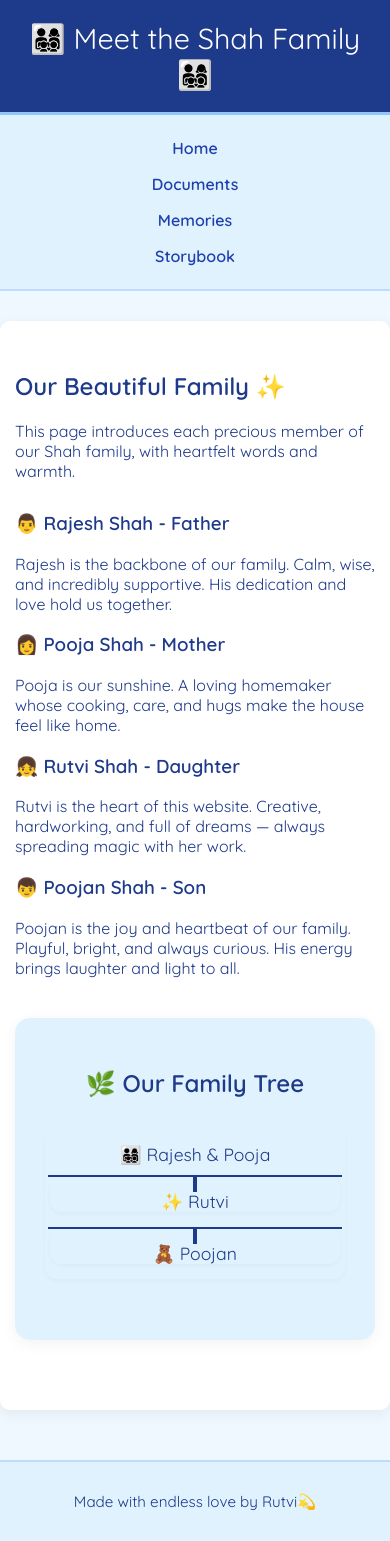
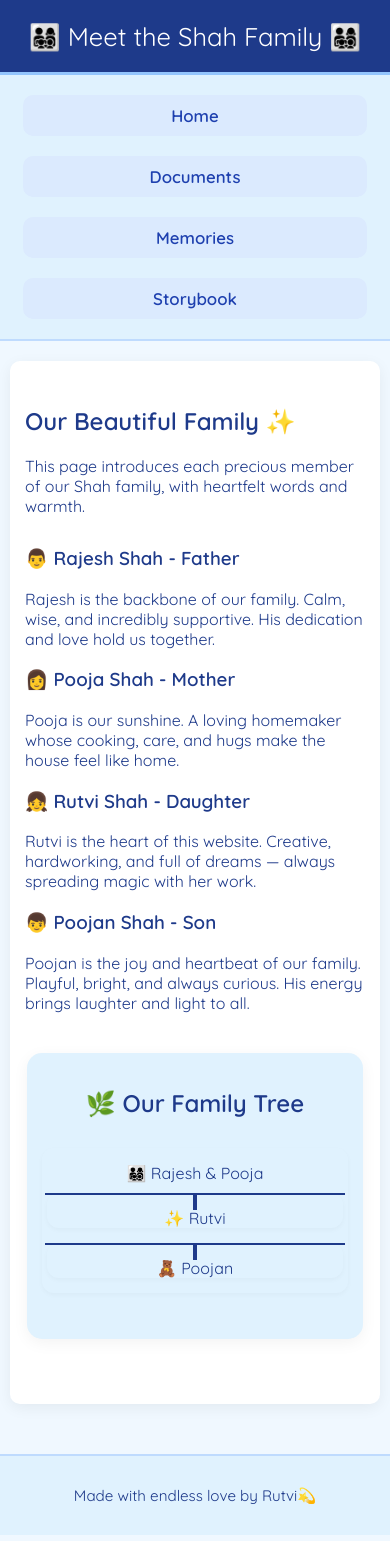
Before and after one commit to RutviShah2/FamilyVerse, a plain HTML site: page intro.html in a window 390 px wide. Drawn offline with Linux system fonts and the light colour scheme.

Commit message:
changes made

```diff
--- a/css/style.css
+++ b/css/style.css
@@ -1,6 +1,9 @@
 /* style.css - Dark Blue and Light Blue Theme with Animations */
 
 @import url('https://fonts.googleapis.com/css2?family=Quicksand:wght@400;600&display=swap');
+html {
+  scroll-behavior: smooth;
+}
 
 body {
   font-family: 'Quicksand', sans-serif;
@@ -388,3 +391,64 @@ footer {
     height: auto;
   }
 }
+/* 🌐 Mobile Responsive Styling */
+@media screen and (max-width: 768px) {
+  header {
+    font-size: 1.6rem;
+    padding: 20px 10px;
+  }
+
+  nav {
+    flex-direction: column;
+    gap: 10px;
+  }
+
+  nav a {
+    display: block;
+    font-size: 1.05rem;
+    padding: 10px;
+    margin: 5px auto;
+    width: 90%;
+    text-align: center;
+    background-color: #dbeafe;
+    border-radius: 10px;
+  }
+
+  section {
+    padding: 25px 15px;
+    margin: 20px 10px;
+  }
+
+  .gallery {
+    grid-template-columns: repeat(auto-fit, minmax(140px, 1fr));
+    padding: 10px;
+  }
+
+  .memory img {
+    height: auto;
+    width: 100%;
+  }
+
+  .family-tree {
+    padding: 15px;
+    max-width: 90%;
+  }
+
+  .hover-pic,
+  .top-pic,
+  .center-pic,
+  .left-pic,
+  .right-pic {
+    display: none !important;
+  }
+
+  form input,
+  button {
+    width: 100%;
+    font-size: 1rem;
+  }
+
+  ul li {
+    font-size: 1rem;
+  }
+}
```
